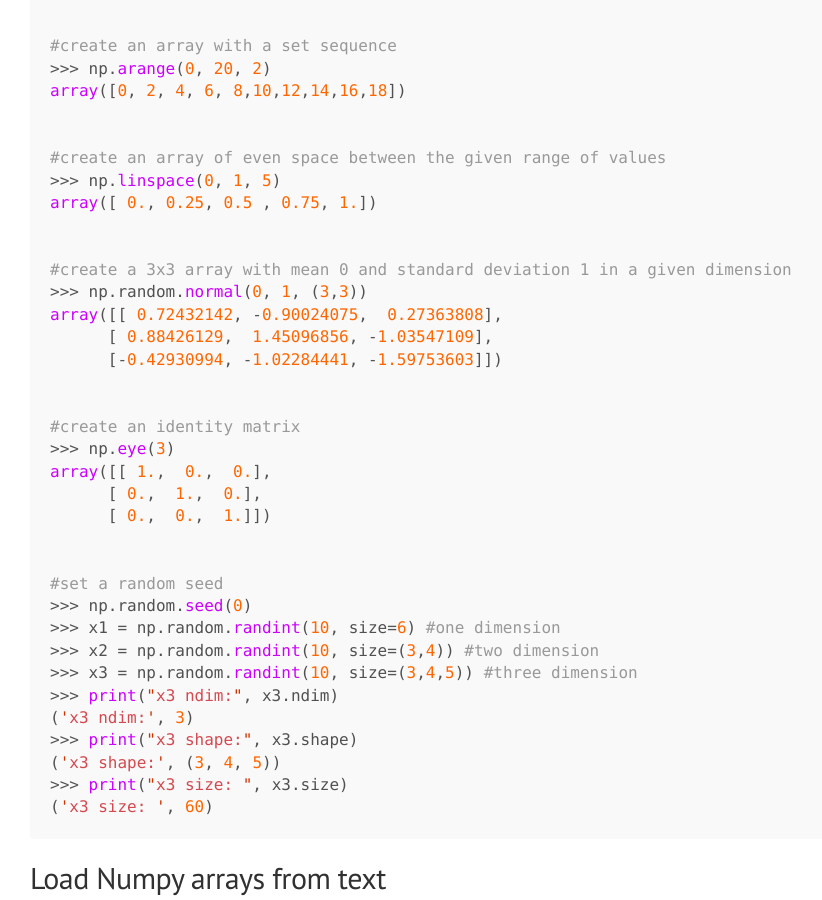
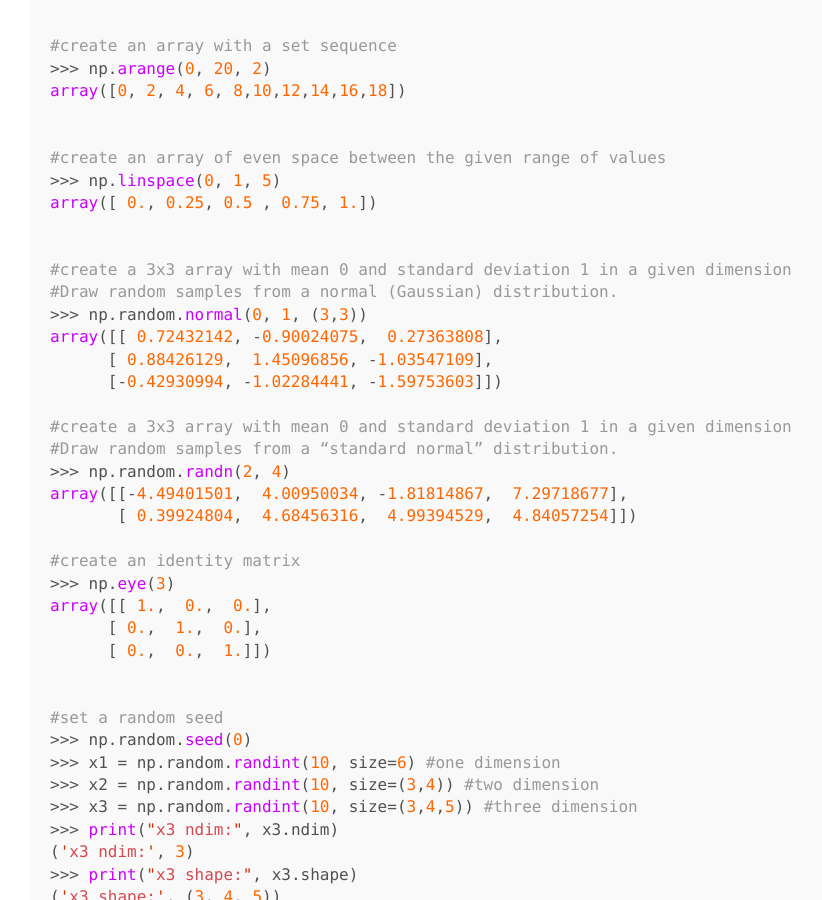
Before and after one commit to svaderia/GujjuCoders, a Jekyll site: the page built from _posts/2017-06-06-numpy-quick-notes.md, in a window 1280 px wide and 900 px high, scrolled down 980 px. Shown: the whole window, without its empty margins (70-892 px from the left). Built offline with Jekyll 4.4.1, drawn with Linux system fonts in a browser that asks for light colours.

Commit message:
Array creation using `np.random.randn()`

```diff
--- a/_posts/2017-06-06-numpy-quick-notes.md
+++ b/_posts/2017-06-06-numpy-quick-notes.md
@@ -50,11 +50,17 @@ array([ 0., 0.25, 0.5 , 0.75, 1.])
 
 
 #create a 3x3 array with mean 0 and standard deviation 1 in a given dimension
+#Draw random samples from a normal (Gaussian) distribution.
 >>> np.random.normal(0, 1, (3,3))
 array([[ 0.72432142, -0.90024075,  0.27363808],
       [ 0.88426129,  1.45096856, -1.03547109],
       [-0.42930994, -1.02284441, -1.59753603]])
 
+#create a 3x3 array with mean 0 and standard deviation 1 in a given dimension
+#Draw random samples from a “standard normal” distribution.
+>>> np.random.randn(2, 4)
+array([[-4.49401501,  4.00950034, -1.81814867,  7.29718677],
+       [ 0.39924804,  4.68456316,  4.99394529,  4.84057254]])
 
 #create an identity matrix
 >>> np.eye(3)
```
